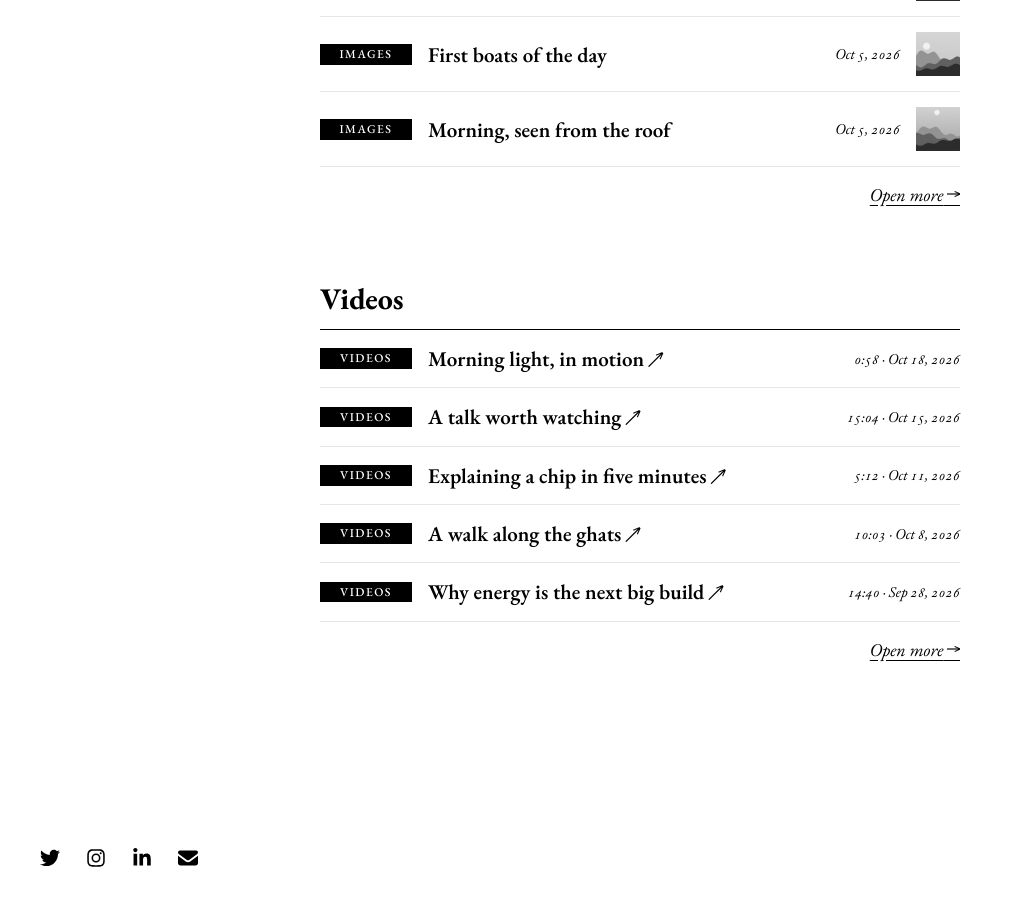
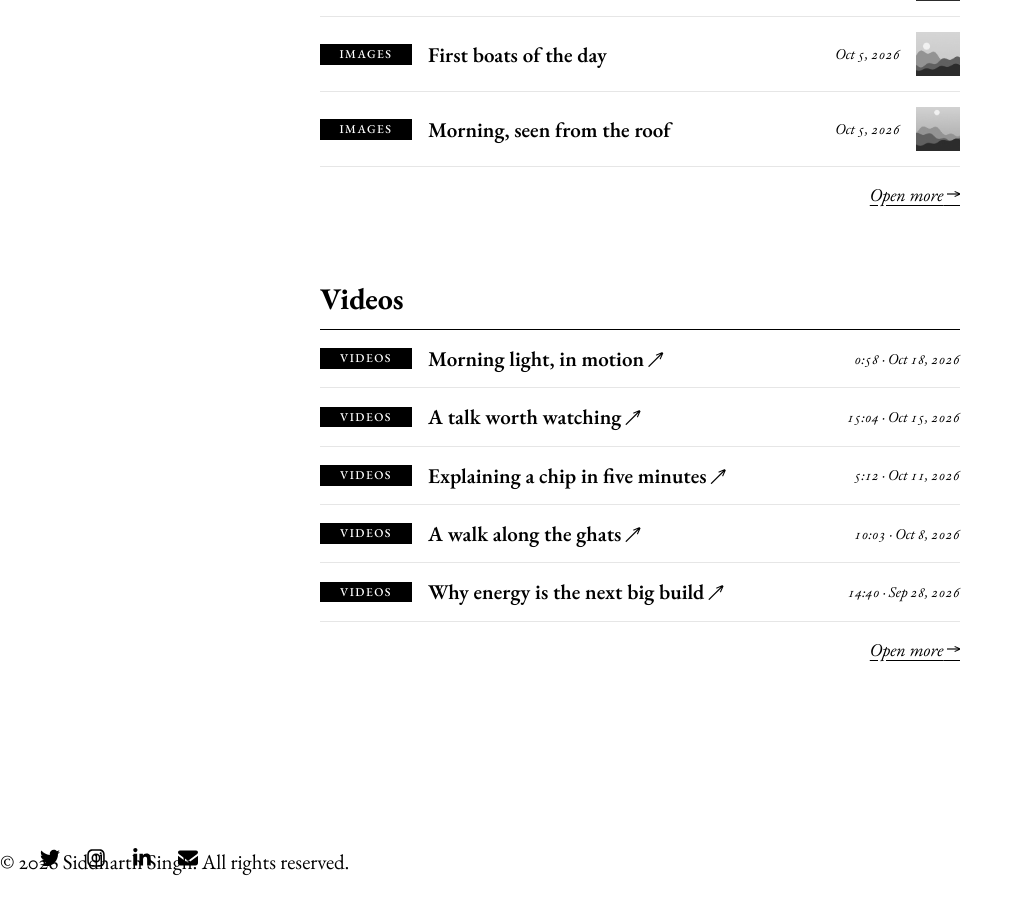
Before and after one commit to isthiscoder/Siddharth.blogs, a Jekyll site: the page built from index.html, in a window 1280 px wide and 900 px high, scrolled down 1301 px. Shown: the whole window, without its empty margins (0-1023 px from the left). Built offline with Jekyll 4.4.1, drawn with Linux system fonts in a browser that asks for light colours.

Commit message:
Update default.html

```diff
--- a/_layouts/default.html
+++ b/_layouts/default.html
@@ -10,6 +10,7 @@
   </main>
   <footer class="site-footer">
     {% include social.html %}
+           <p class="copyline">&copy; {{ 'now' | date: "%Y" }} {{ site.author }}. All rights reserved.</p>
   </footer>
 
   <div class="viewer" role="dialog" aria-modal="true" aria-label="Photo viewer" hidden>
```
